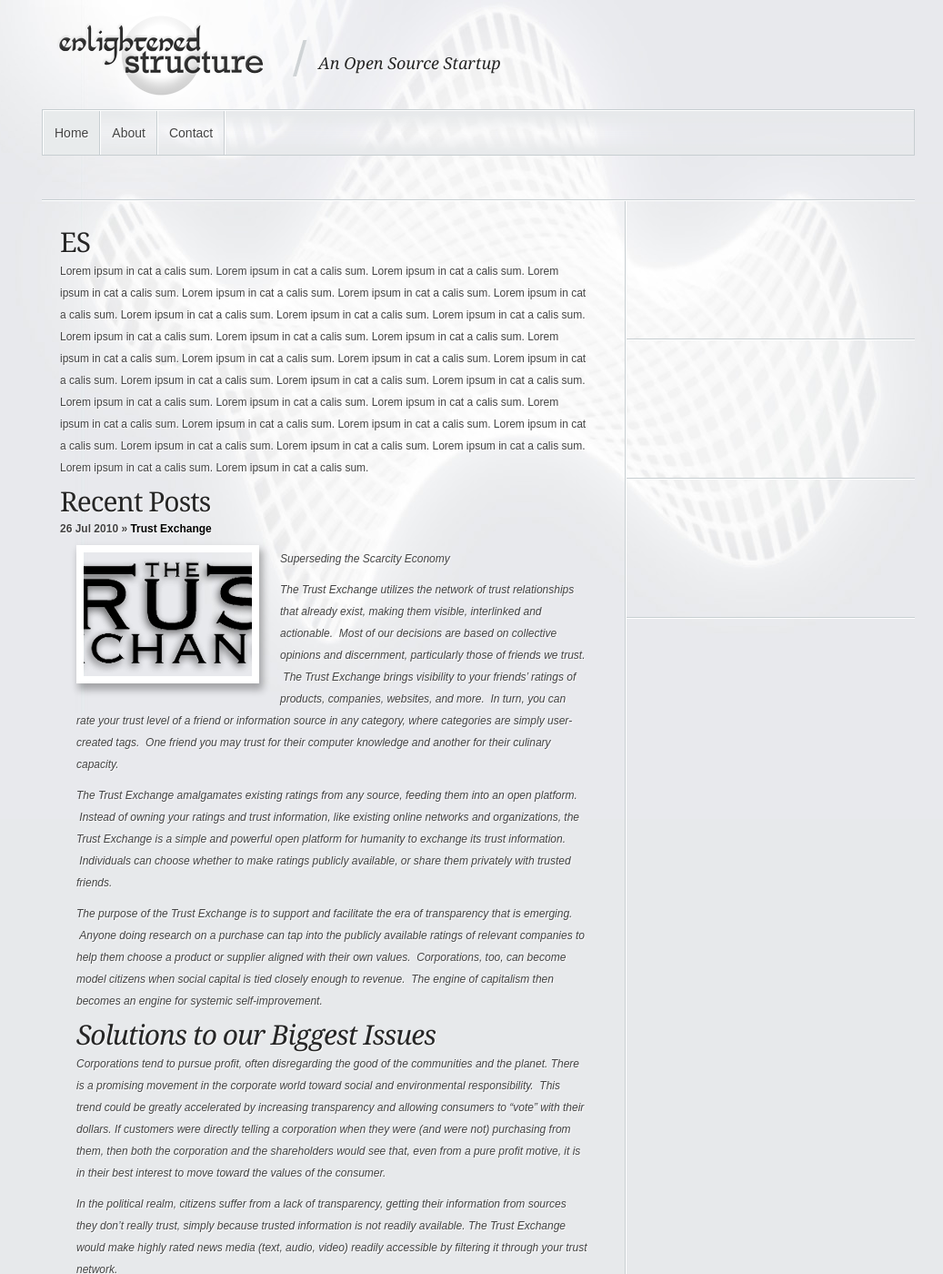
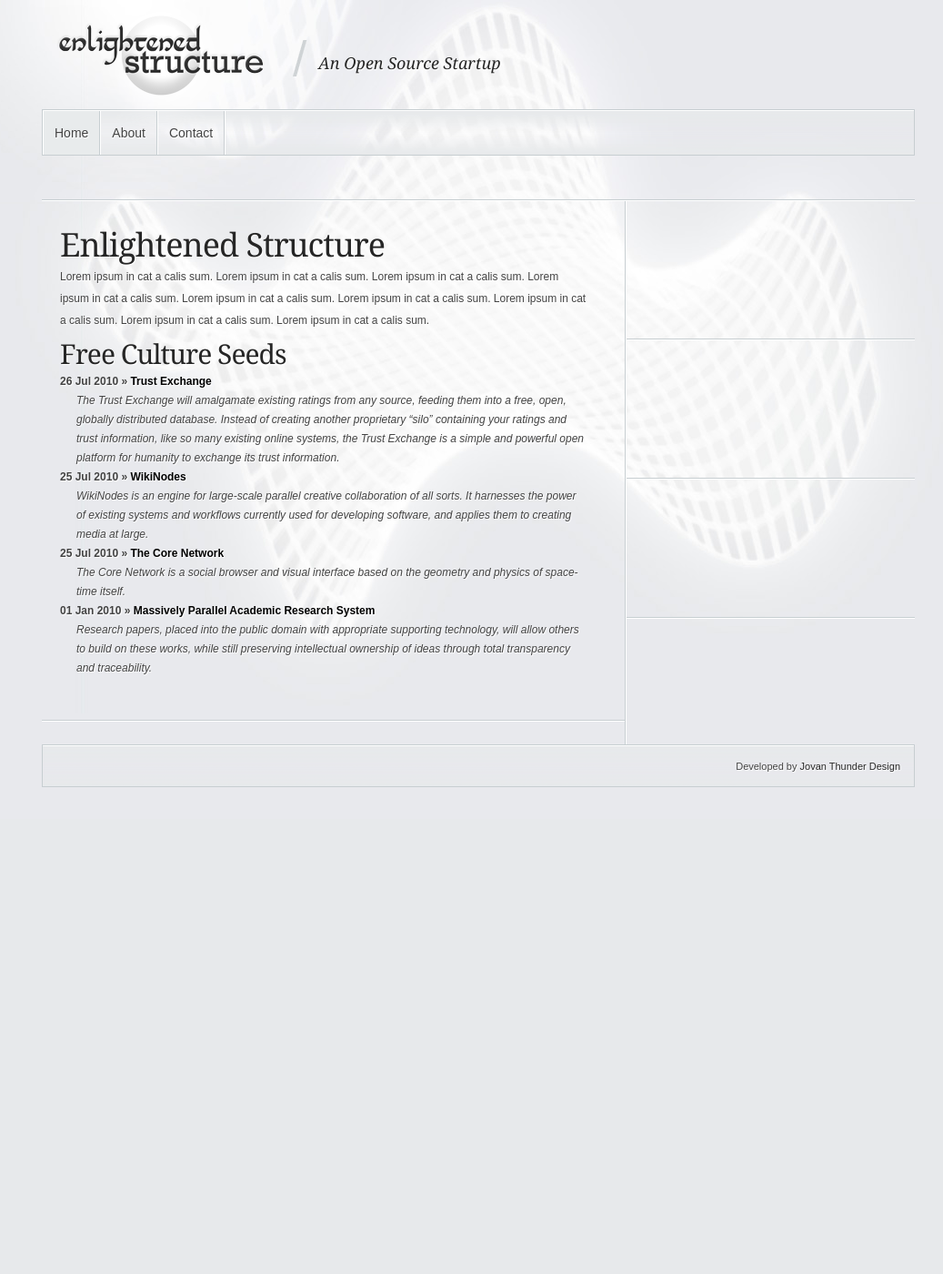
Before and after one commit to adamapollo/Enlightened_Structure, a Jekyll site: the page built from Home/index.md, in a window 1280 px wide and 1400 px high. Shown: the whole window at 91% size, without its empty margins (114-1151 px from the left). Built offline with Jekyll 4.4.1, drawn with Linux system fonts in a browser that asks for light colours; some of the changed text lies outside the part shown.

Commit message:
Add article excerpts for home page; general cleanup

```diff
--- a/Home/index.md
+++ b/Home/index.md
@@ -2,13 +2,15 @@
 layout: default
 ---
 
-ES
---------------------------------------
+Enlightened Structure
+=====================
 
-Lorem ipsum in cat a calis sum. Lorem ipsum in cat a calis sum. Lorem ipsum in cat a calis sum. Lorem ipsum in cat a calis sum. Lorem ipsum in cat a calis sum. Lorem ipsum in cat a calis sum. Lorem ipsum in cat a calis sum. Lorem ipsum in cat a calis sum. Lorem ipsum in cat a calis sum. Lorem ipsum in cat a calis sum. Lorem ipsum in cat a calis sum. Lorem ipsum in cat a calis sum. Lorem ipsum in cat a calis sum. Lorem ipsum in cat a calis sum. Lorem ipsum in cat a calis sum. Lorem ipsum in cat a calis sum. Lorem ipsum in cat a calis sum. Lorem ipsum in cat a calis sum. Lorem ipsum in cat a calis sum. Lorem ipsum in cat a calis sum. Lorem ipsum in cat a calis sum. Lorem ipsum in cat a calis sum. Lorem ipsum in cat a calis sum. Lorem ipsum in cat a calis sum. Lorem ipsum in cat a calis sum. Lorem ipsum in cat a calis sum. Lorem ipsum in cat a calis sum. Lorem ipsum in cat a calis sum. Lorem ipsum in cat a calis sum. Lorem ipsum in cat a calis sum. Lorem ipsum in cat a calis sum. Lorem ipsum in cat a calis sum.
+Lorem ipsum in cat a calis sum. Lorem ipsum in cat a calis sum. Lorem ipsum in cat a calis sum.
+Lorem ipsum in cat a calis sum. Lorem ipsum in cat a calis sum. Lorem ipsum in cat a calis sum.
+Lorem ipsum in cat a calis sum. Lorem ipsum in cat a calis sum. Lorem ipsum in cat a calis sum.
 
-Recent Posts
-------------
+Free Culture Seeds
+------------------
 
 <dl>
   {% for post in site.posts %}
@@ -21,8 +23,6 @@
       <em>
         {{ post.excerpt }}
       </em>
-      <br />
-      <a href="{{ post.url }}">read more &#10157;</a>
     </dd>
   {% endfor %}
 </dl>
--- a/_posts/2010-01-01-massively-parallel-academic-research-collaboration-system.markdown
+++ b/_posts/2010-01-01-massively-parallel-academic-research-collaboration-system.markdown
@@ -2,8 +2,10 @@
 title: Massively Parallel Academic Research System
 author: Harlan Knight Wood
 layout: post
+excerpt: Research papers, placed into the public domain with appropriate supporting technology, will allow others to build on these works, while still preserving intellectual ownership of ideas through total transparency and traceability.
 ---
-<em id="the_vision"><span style="font-weight: normal; font-size: 14px;">Massively Parallel Academic Research System (MPARCS)--As Wikipedia has opened the encyclopedia by leveraging the "wisdom of crowds", so the MPARCS project seeks to open the cutting edges of human knowledge, as represented in academic research. Research papers, or even seeds of papers, placed into the public domain with appropriate supporting technology, will allow others to build on these works, while still preserving intellectual ownership of ideas through total transparency and traceability.</span></em>
+
+Massively Parallel Academic Research System (MPARCS)--As Wikipedia has opened the encyclopedia by leveraging the "wisdom of crowds", so the MPARCS project seeks to open the cutting edges of human knowledge, as represented in academic research. Research papers, or even seeds of papers, placed into the public domain with appropriate supporting technology, will allow others to build on these works, while still preserving intellectual ownership of ideas through total transparency and traceability.
 
 Academic research builds upon other research. What if this could be done incrementally, as a living conversation? What if instead of having to wait for a whole "new" idea, a paper could be improved on incrementally, by anyone who had an improvement -- minor or revolutionary? Then the world of research and noetic advancement could become truly alive, constantly morphing, reorganizing, improving the human knowledge ecosystem.
 
--- a/_posts/2010-07-25-the-core-network.markdown
+++ b/_posts/2010-07-25-the-core-network.markdown
@@ -2,6 +2,7 @@
 title: The Core Network
 author: Adam Apollo
 layout: post
+excerpt: The Core Network is a social browser and visual interface based on the geometry and physics of space-time itself.
 ---
 <em>Geometric System Interface</em>
 
--- a/_posts/2010-07-25-wikinodes.markdown
+++ b/_posts/2010-07-25-wikinodes.markdown
@@ -2,6 +2,7 @@
 title: WikiNodes
 author: Harlan Knight Wood
 layout: post
+excerpt: WikiNodes is an engine for large-scale parallel creative collaboration of all sorts. It harnesses the power of existing systems and workflows currently used for developing software, and applies them to creating media at large.
 ---
 <em>Large Scale Parallel Creative Collaboration</em>
 
--- a/_posts/2010-07-26-trust-exchange.markdown
+++ b/_posts/2010-07-26-trust-exchange.markdown
@@ -2,6 +2,7 @@
 title: Trust Exchange
 author: Harlan Knight Wood
 layout: post
+excerpt: The Trust Exchange will amalgamate existing ratings from any source, feeding them into a free, open, globally distributed database. Instead of creating another proprietary “silo” containing your ratings and trust information, like so many existing online systems, the Trust Exchange is a simple and powerful open platform for humanity to exchange its trust information.
 ---
 
 <img width="185" height="136" src="../IMG/the-trust-exchange-185x136.png" class="thumbnail-post alignleft wp-post-image" alt="Trust Exchange" title="Trust Exchange" />
```
